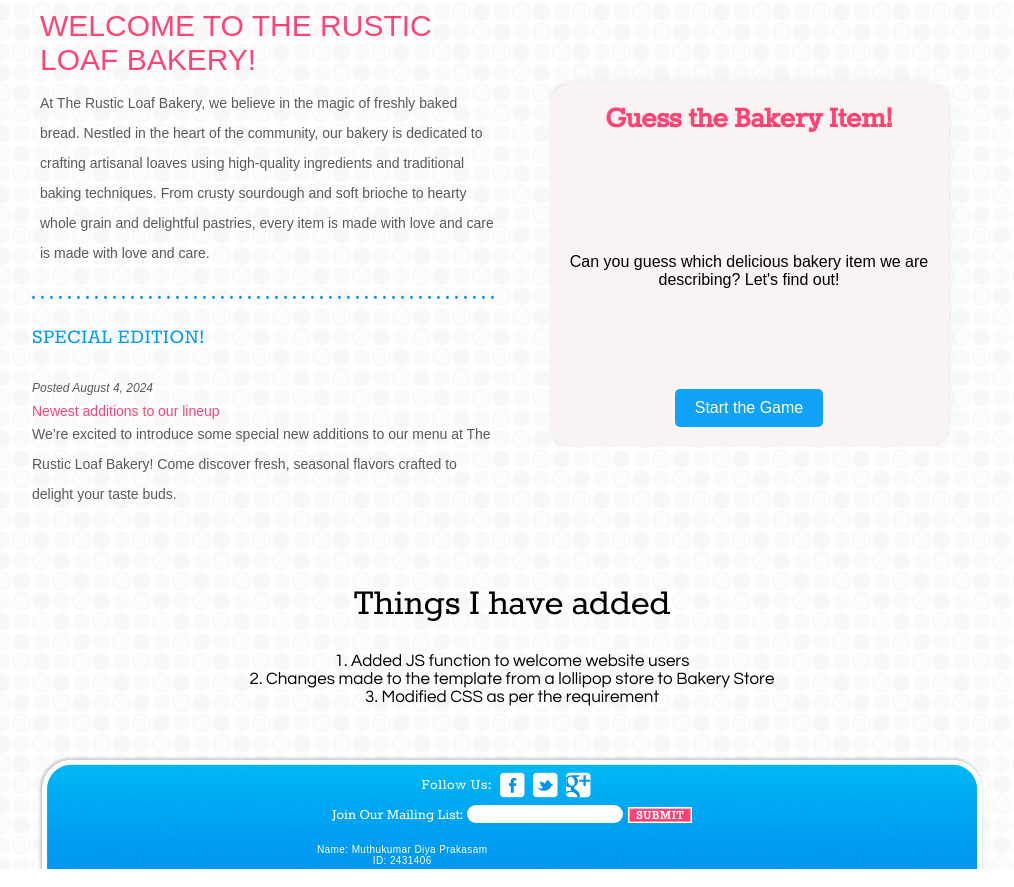
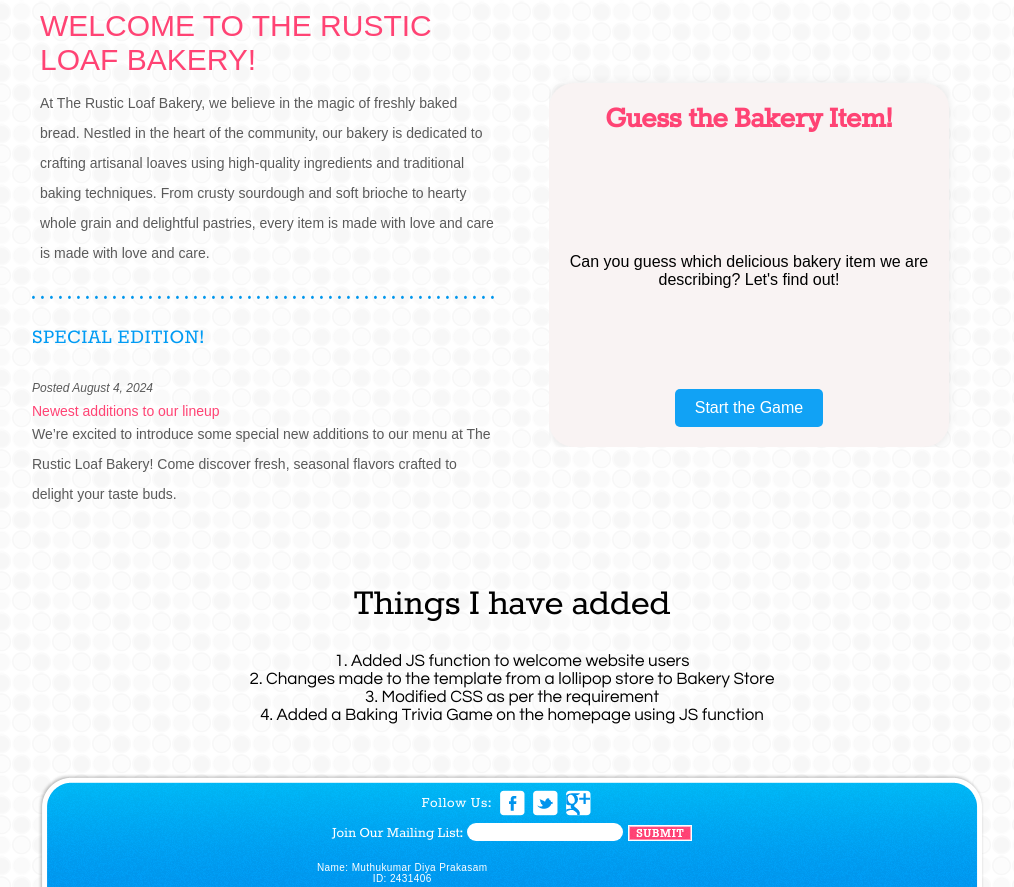
Before and after one commit to eazyfknv/diya, a plain HTML site: page index1.html in a window 1280 px wide. Shown: the part 852-1739 px from the top of the page, without its empty margins (128-1142 px from the left). Drawn offline with Linux system fonts and the light colour scheme.

Commit message:
Update index1.html

```diff
--- a/index1.html
+++ b/index1.html
@@ -77,8 +77,9 @@
 			</div>
 			<div class="upd_body">
 				<p>1. Added JS function to welcome website users <br>
-                2. Changes made to the template from a lollipop store to Bakery Store <br>
-                3. Modified CSS as per the requirement </p>
+               			 2. Changes made to the template from a lollipop store to Bakery Store <br>
+                 		3. Modified CSS as per the requirement <br>
+				4. Added a Baking Trivia Game on the homepage using JS function</p>
 			</div>
 		</div>
 		<div class="footer">
```
